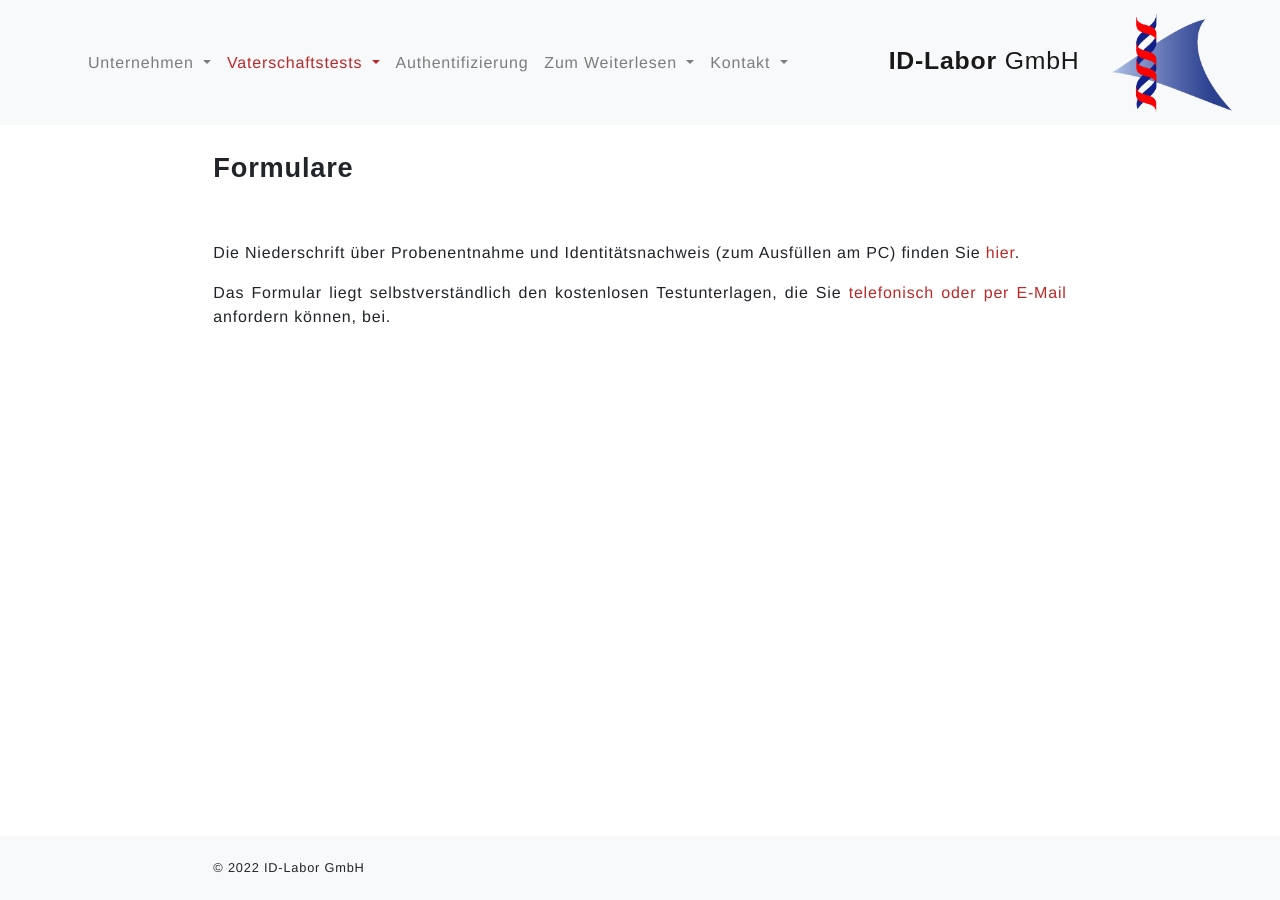
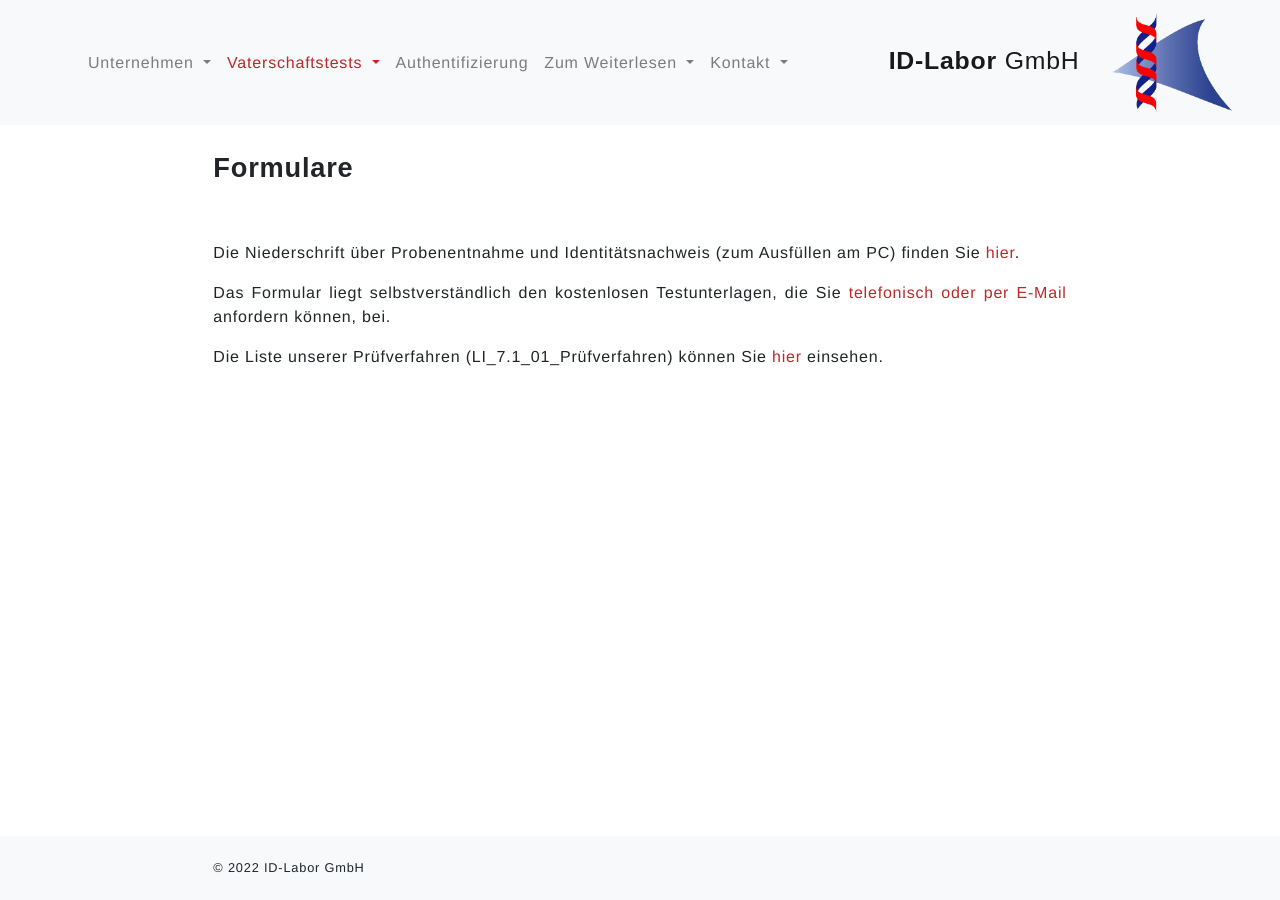
Before and after one commit to id-labor/id-labor.github.io, a Jekyll site: the page built from vaterschaftstest/formulare.markdown, in a window 1280 px wide. Built offline with Jekyll 4.4.1, drawn with Linux system fonts in a browser that asks for light colours; some web fonts are replaced.

Commit message:
Formulare

```diff
--- a/vaterschaftstest/formulare.markdown
+++ b/vaterschaftstest/formulare.markdown
@@ -4,6 +4,9 @@ permalink: /vaterschaftstest/formulare
 title: Formulare
 headtitle: Formulare zum Vaterschaftstest
 ---
+
 Die Niederschrift über Probenentnahme und Identitätsnachweis (zum Ausfüllen am PC) finden Sie [hier](/assets/Identitaetsnachweis.doc).
 
 Das Formular liegt selbstverständlich den kostenlosen Testunterlagen, die Sie [telefonisch oder per E-Mail](/kontakt) anfordern können, bei.
+
+Die Liste unserer Prüfverfahren (LI_7.1_01_Prüfverfahren) können Sie [hier](/assets/LI_7-1_01_Pruefverfahren.pdf) einsehen.
```
Also changed, not shown: 1 other file.
